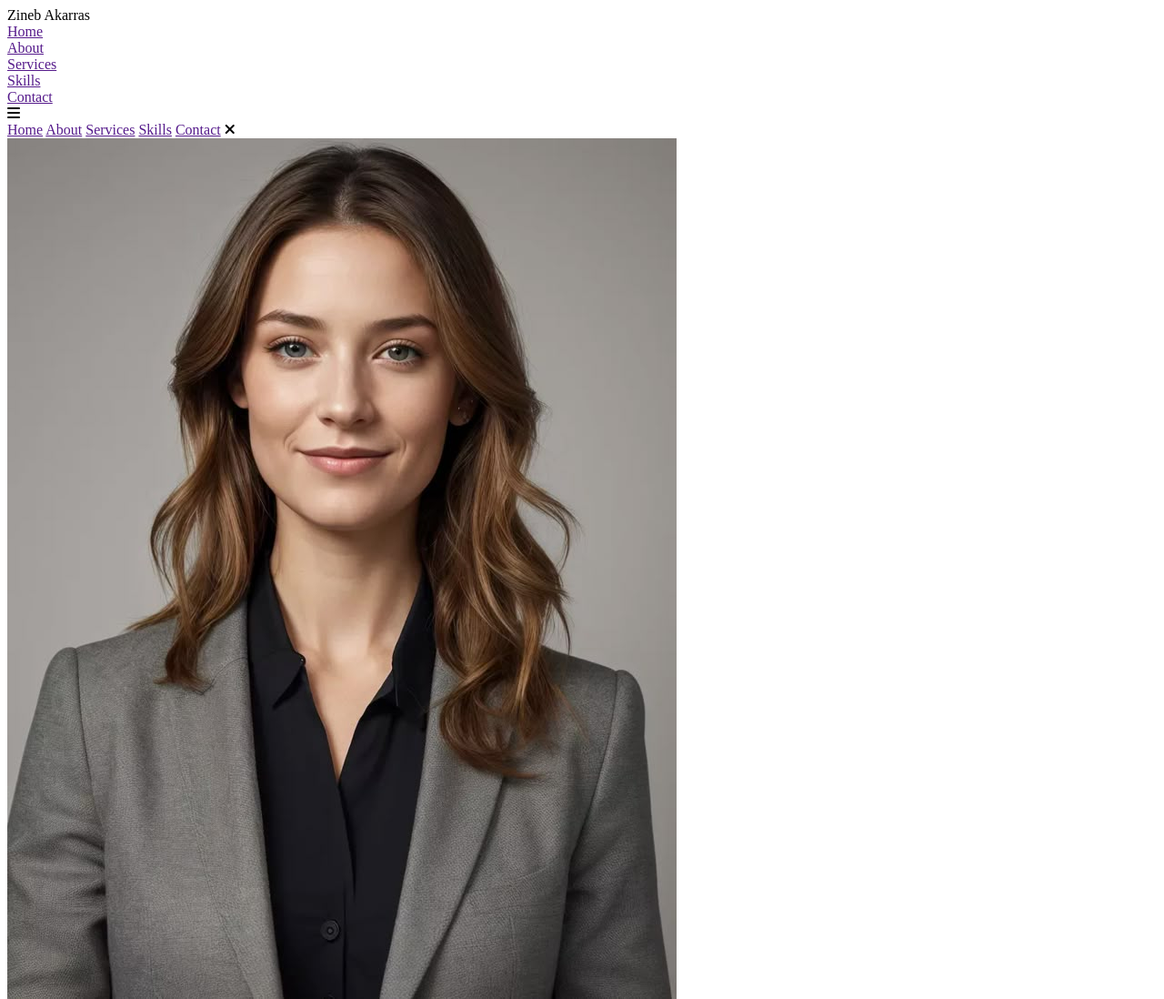
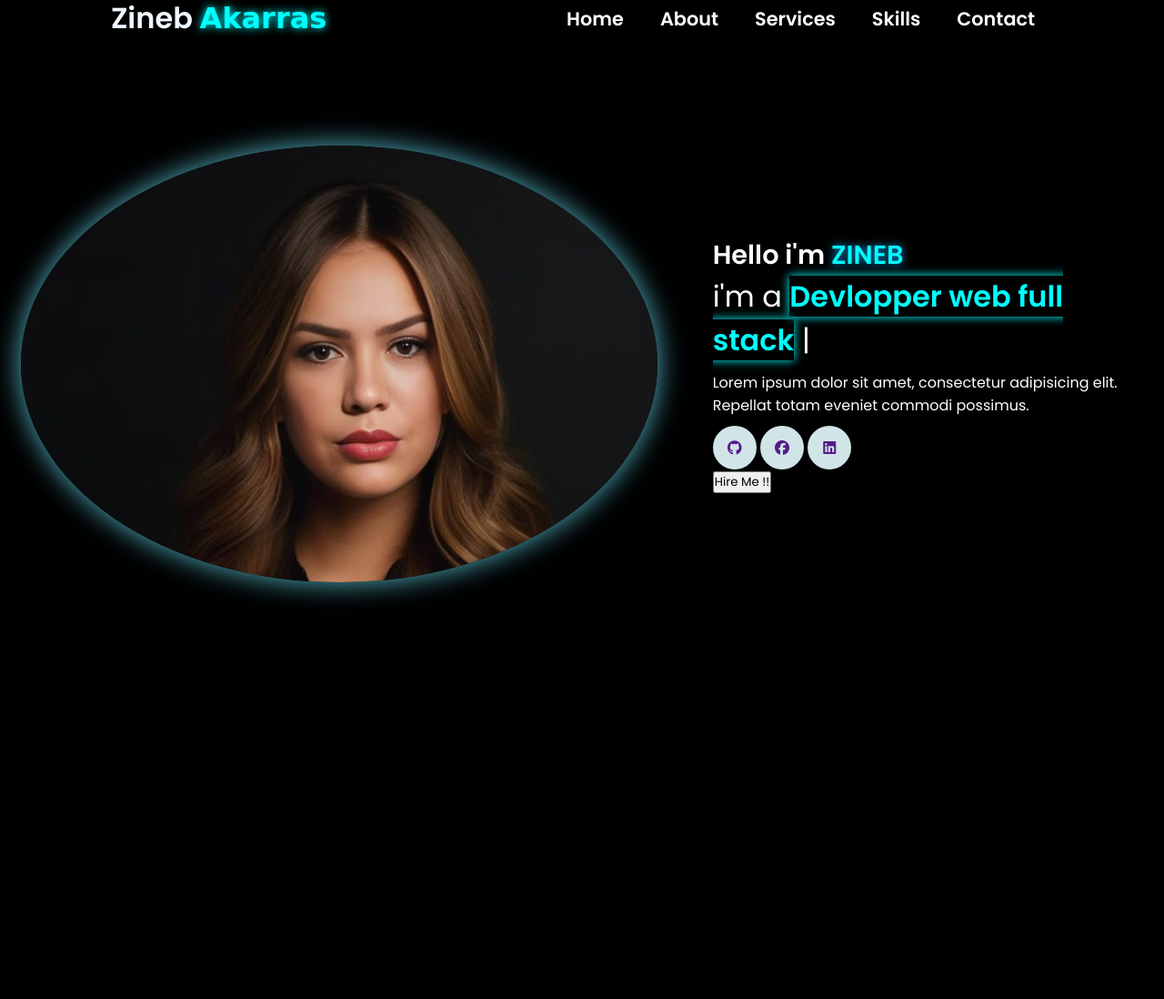
Before and after one commit to zineb19971231/portfolio_html_css, a plain HTML site: page index.html in a window 1280 px wide. Shown: the top 1098 px of the page at 91% size. After the commit the page ends 800 px from the top, so only its background shows below. Drawn offline with Linux system fonts and the light colour scheme.

Commit message:
interface

```diff
--- a/index.html
+++ b/index.html
@@ -5,13 +5,14 @@
     <meta name="viewport" content="width=device-width, initial-scale=1.0">
     <title>Portfolio Akarras Zineb</title>
     <link rel="stylesheet" href="https://cdnjs.cloudflare.com/ajax/libs/font-awesome/6.5.1/css/all.min.css">
-
+    <link rel="stylesheet" href="style.css">
 </head>
 <body>
     <nav>
         <div class="name">
-            Zineb <span> Akarras</span>
-        </div>
+            <div class="logo">
+                Zineb <span> Akarras</span>
+            </div>
         <div class="links">
             <div class="link"> <a href="">Home</a></div>
             <div class="link"><a href="">About</a></div>
@@ -20,7 +21,8 @@
             <div class="link"><a href="">Contact</a></div>
         </div>
 
-       <i class="fa-solid fa-bars"></i>
+       <i class="fa-solid fa-bars hamburg"></i>
+    </div>
 
        <div class="dropdown">
         <div class="links">
@@ -29,23 +31,22 @@
             <a href="">Services</a>
             <a href="">Skills</a>
             <a href="">Contact</a>
-            <i class="fa-solid fa-xmark"></i>
+            <i class="fa-solid fa-xmark cancel"></i>
         </div>
-    </div>
+</div>
 </nav>
 
 <section>
     <div class="container">
         <div class="image">
-            <img src="1.jpg" alt="image">
+            <img src="2.jpg" alt="image">
         </div>
         <div class="content">
             <h1>Hello i'm <span>ZINEB</span></h1>
-            <div class="typewriter">i'm a <span class="typewriter-txt"></span>
-            <label for="">|</label></div>
+            <div class="typewriter">i'm a <span class="typewriter-txt">Devlopper web full stack</span>
+            <label for="">|</label>
+        </div>
             <p>Lorem ipsum dolor sit amet, consectetur adipisicing elit.
-                Minima magni distinctio ipsa cupiditate, atque libero id
-                 labore sapiente quo recusandae consequuntur aspernatur facerevelit laboriosam.
                 Repellat totam eveniet commodi possimus.</p>
                 <div class="social-links">
                     <a href=""><i class="fa-brands fa-github"></i></a>
--- a/style.css
+++ b/style.css
@@ -0,0 +1,185 @@
+@import url("https://fonts.googleapis.com/css2?family=Poppins%3Awght%40100%3B200%3B300%3B400%3B500%3B600&display=swap%27%29%3B");
+
+*{
+    padding: 0;
+    margin: 0;
+    font-family: 'Poppins', sans-serif;
+    box-sizing: border-box;
+}
+body{
+    width: 100%;
+    height: 100vh;
+    overflow: hidden;
+    background-color: black;
+}
+nav{
+    width: 100%;
+    height: 5vh;
+    position: sticky;
+}
+.name{
+width: 100%;
+height: 100%;
+display:flex;
+justify-content: space-around;
+align-items: center;
+}
+.logo{
+    color:aliceblue;
+    font-size: 2rem;
+    font-weight: bold;
+
+}
+.logo span{
+    color: aqua;
+    text-shadow: 0 0 10px aqua;
+    font-family: "Dancing Script", cursive;
+    font-optical-sizing: auto;
+
+  font-style: normal;
+
+}
+.hamburg,
+.cancel {
+    cursor: pointer;
+    position: relative;
+    right: 15px;
+    top: 10px;
+    color: white;
+    display: none;
+    font-size:clamp(2.5rem, 0.5rem, +5vw , 3rem); ;
+}
+.name .links{
+    display: flex;
+
+}
+.name .links a {
+position: relative;
+font-size: 1.3rem;
+margin: 0 20px;
+color: white;
+text-decoration: none;
+font-weight: 550;
+transition: 0.3s linear;
+}
+.name .links a::before{
+    content: '';
+    position: absolute;
+    width: 0%;
+    height: 3px;
+    background-color: aqua;
+    bottom: -5px;
+    left: 0;
+    transition: 0.3s linear;
+}
+
+.name .links a:hover::before{
+    width: 100%;
+}
+
+.name .links a:hover{
+color: aquamarine;
+}
+
+.dropdown{
+    z-index :100;
+    position: absolute;
+     top :0;
+     transform: translateY(-500px);
+     height: auto;
+     width: 100%;
+     backdrop-filter: blur(4px) brightness(0.5);
+     box-shadow: 0 0 20px black;
+     transition: 0.2 linear;
+
+    }
+
+    .dropdown .links a{
+        padding: 15px 0;
+        display: flex;
+        flex-direction: column;
+        align-items: center;
+        justify-content: center;
+        transition: 0.2s linear;
+        color: beige;
+        text-decoration: none;
+
+    }
+    .dropdown .links a:hover{
+        background-color: rgb(198, 208, 237);
+        color: black;
+    }
+
+    section{
+        width: 100%;
+        height: 90vh;
+
+    }
+    .container{
+        width: 100%;
+        height: 100%;
+        display: flex;
+        justify-content: space-evenly;
+        align-items: center;
+    }
+    .container .image {
+        width: 700px;
+        height: 60vh;
+        border-radius: 100%;
+        overflow: hidden;
+        box-shadow: 0 0 30px rgb(84, 183, 200);
+    }
+    .container .image img{
+        width: 100%;
+    }
+    .container .image:hover{
+        animation: animate 1s ease-in-out infinite;
+        box-shadow: 0 0 30px rgb(84, 183, 200);
+    }
+
+    @keyframes animate{
+        0%{
+           scale: 1;
+        }
+        50%{
+          scale: 1.05;
+        }
+        100%{
+            scale: 1;     }
+    }
+.container .content {
+    color: white;
+    width: 40%;
+    min-height: 100px;
+    padding-left: 3%;
+}
+.content h1 {
+    font-size: clamp(1rem, 1rem + 5vw , 1.8rem);
+}
+.content h1 span {
+color: aqua;
+text-shadow: 0 0 10px rgb(20, 153, 220);
+
+}
+.content .typewriter {
+    font-size: clamp(1rem, 1rem +  5vw , 2rem);
+}
+
+.content .typewriter-txt {
+    color: aqua;
+    box-shadow: 0 0 10px ;
+    font-weight: 600;
+}
+.content p {
+    font-size: clamp(1rem, 1rem + 5vw , 1rem);
+    margin: 10px 0;
+}
+.social-links i{
+   justify-content: center;
+   width: 3rem;
+   height: 3rem;
+    align-items: center;
+    border-radius: 50%;
+    background-color: rgb(209, 229, 232);
+    display: inline-flex;
+}
```
Also changed, not shown: 2.jpg (added).
